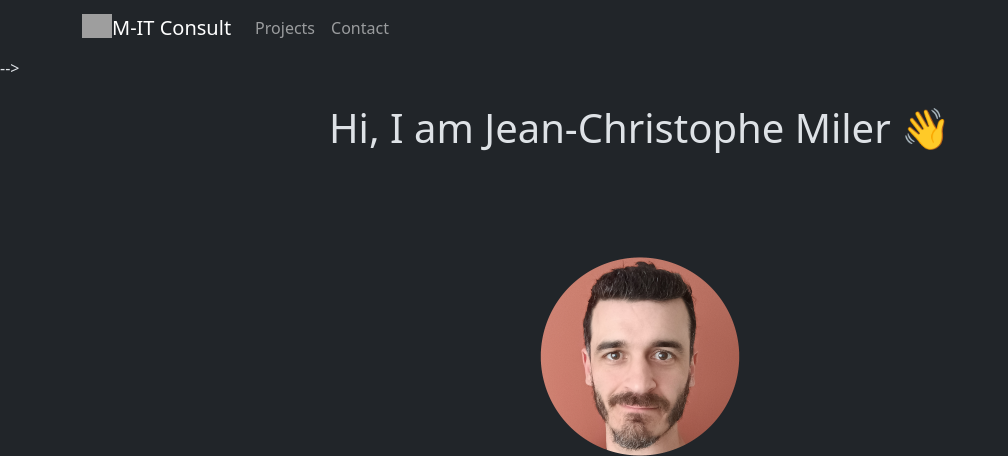
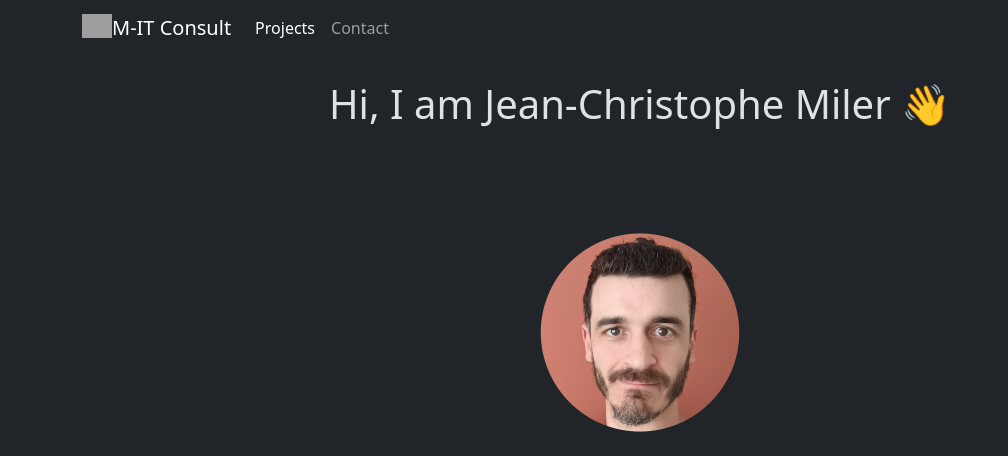
Before and after one commit to M-ITConsult/Django, a Django app: page / in a window 1280 px wide. Shown: the top 456 px of the page, without its empty margins (0-1008 px from the left). Run offline with Django 4.2, Linux system fonts and the light colour scheme; parts of the project's set-up code (start-up, migrations or seed data) failed here and were passed over; some libraries are stand-ins or nearby versions; grey boxes are pictures that could not be loaded.

Commit message:
update html

```diff
--- a/learning_logs/templates/learning_logs/base.html
+++ b/learning_logs/templates/learning_logs/base.html
@@ -17,27 +17,6 @@
 <body data-bs-theme="dark" class="bg-dark d-flex flex-column h-100">
 <!-- Navbar -->
 
-<!-- <body data-bs-theme="dark" class="bg-dark d-flex flex-column h-100">
-  <nav class="navbar navbar-expand-md navbar-dark bg-dark mb-4 border">
-    <div class="container-fluid">
-      <a class="navbar-brand" href="{% url 'learning_logs:index' %}">
-          Home</a>
-
-      <button class="navbar-toggler" type="button" data-bs-toggle="collapse"
-        data-bs-target="#navbarCollapse" aria-controls="navbarCollapse"
-        aria-expanded="false" aria-label="Toggle navigation">
-        <span class="navbar-toggler-icon"></span>
-      </button>
-
-      <div class="collapse navbar-collapse" id="navbarCollapse">
-        <ul class="navbar-nav me-auto mb-2 mb-md-0">
-            <a class="nav-link" href="{% url 'learning_logs:projects' %}">Projects</a>
-            <a class="nav-link" href="{% url 'learning_logs:contact' %}">Contact</a>
-        </ul>
-      </div>
-
-    </div>
-  </nav>  -->
   <nav class="navbar navbar-expand-lg navbar-dark bg-dark sticky-top">
     <div class="container">
       <a class="navbar-brand" href="{% url 'learning_logs:index' %}">
@@ -48,10 +27,10 @@
       <div class="collapse navbar-collapse" id="navbarNav">
         <ul class="navbar-nav">
           <li class="nav-item">
-            <a class="nav-link" href="{% url 'learning_logs:projects' %}">Projects</a>
+            <a class="nav-link" href="#scrollspyHeading1">Projects</a>
           </li>
           <li class="nav-item">
-            <a class="nav-link" href="{% url 'learning_logs:contact' %}">Contact</a>
+            <a class="nav-link" href="#scrollspyHeading2">Contact</a>
           </li>
         </ul>
       </div>
@@ -60,13 +39,6 @@
 
   <!-- End of navbar -->
 
-  <!-- <main  data-bs-theme="dark" class="bg-dark container">
-    <div data-bs-theme="dark" class="text-body bg-body pb-2 mb-2">
-      {% block page_header %}{% endblock page_header %}
-    </div>
-      {% block content %}
-      {% endblock content %}
-  </main> -->
    <!-- Home content -->
 
    <div data-bs-spy="scroll" data-bs-target="#navbarNav" class="container text-center"><br>
@@ -193,8 +165,6 @@
       <a href="https://github.com/M-ITConsult"><lottie-player src="{% static 'learning_logs/github.json' %}"  background="transparent"  speed="1"  style="width: 80px; height: 80px;" loop autoplay></lottie-player></a>
           </div>
       </div>
-      <!-- <a href="https://www.linkedin.com/in/jean-christophe-miler-79b08b1b1/"><i class="fa fa-linkedin" style="font-size:36px;color:white"></i></a>&nbsp;
-      <a href="https://github.com/M-ITConsult"><i class="fa fa-github" style="font-size:36px;color:white"></i></a> -->
       <div class="container text-center"><br>
           <div id="barre"></div><br>
           <div class="row">
```
